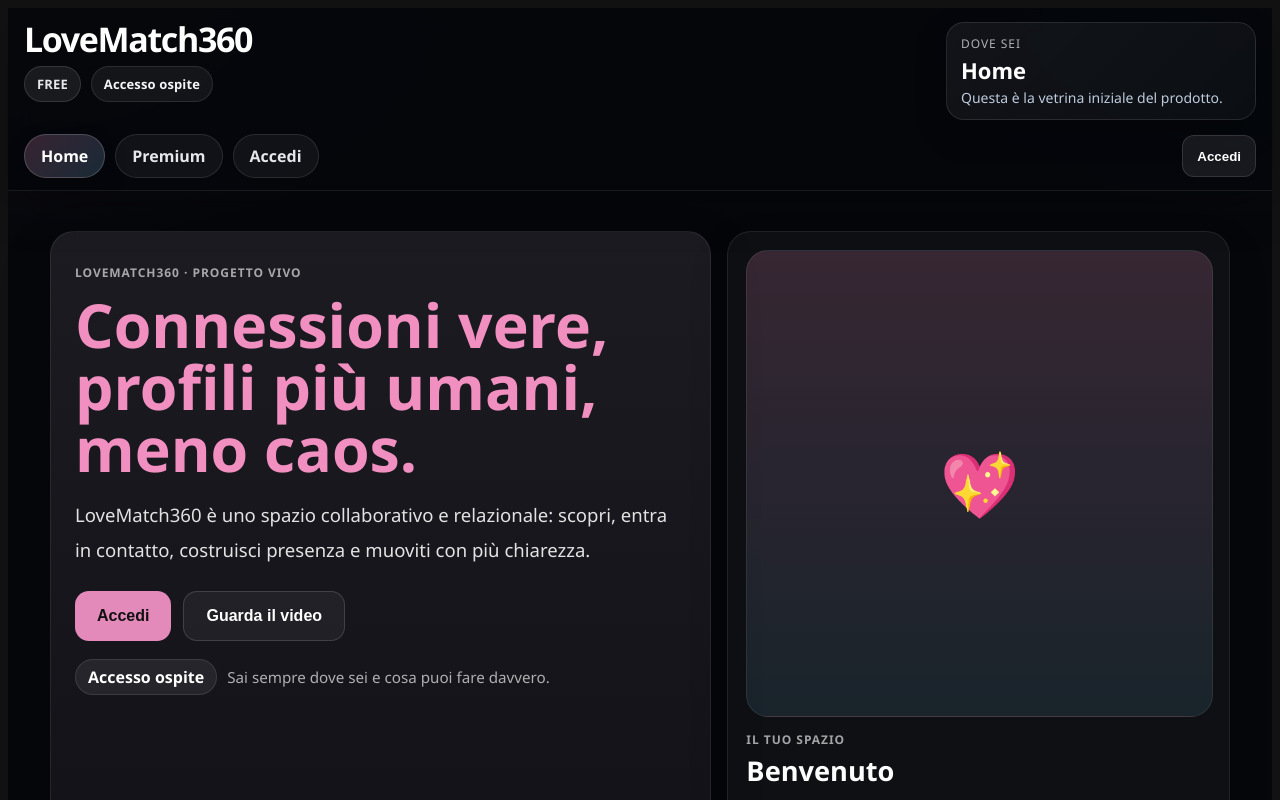
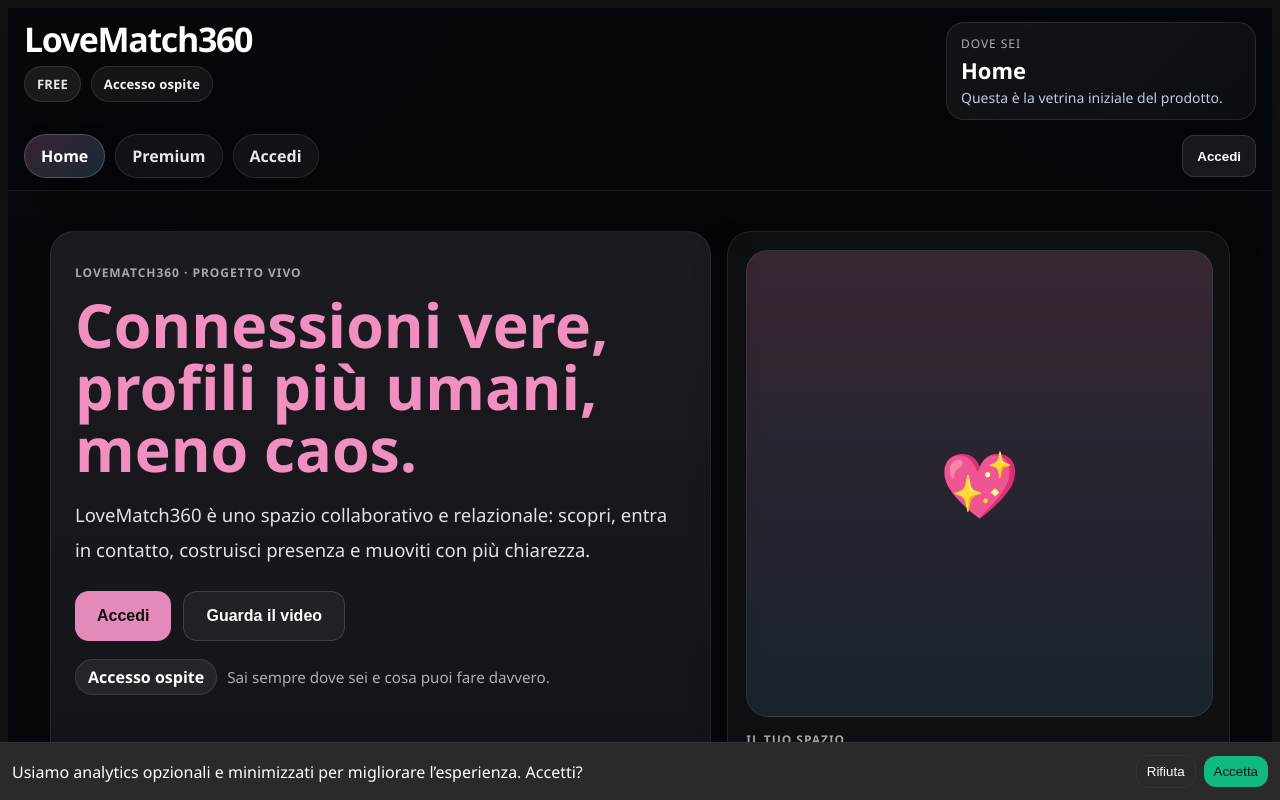
Before and after one commit to ciuval/lm360-admin-prod, a React (Vite) app: page /attiva-premium in a window 1280 px wide. Shown: the top 800 px of the page. Built offline with nearby package versions, Linux system fonts and the light colour scheme; no server answers.

Commit message:
Gate Vercel Analytics behind consent

```diff
--- a/src/components/CmpBanner.jsx
+++ b/src/components/CmpBanner.jsx
@@ -1,15 +1,91 @@
 import React, { useEffect, useState } from "react";
-export default function CmpBanner(){
-  const KEY="cmp.analytics";
-  const [show,setShow]=useState(false);
-  useEffect(()=>{ const v=localStorage.getItem(KEY); if(v===null) setShow(true); },[]);
-  if(!show) return null;
+
+const KEY = "cmp.analytics";
+const CONSENT_EVENT = "lm360:analytics-consent";
+
+function saveAnalyticsConsent(value) {
+  try {
+    localStorage.setItem(KEY, value);
+    window.dispatchEvent(
+      new CustomEvent(CONSENT_EVENT, {
+        detail: { value },
+      })
+    );
+  } catch {
+    // No logging: consent handling must not leak browser/session details.
+  }
+}
+
+export default function CmpBanner() {
+  const [show, setShow] = useState(false);
+
+  useEffect(() => {
+    try {
+      const value = localStorage.getItem(KEY);
+
+      if (value === null) {
+        setShow(true);
+      }
+    } catch {
+      setShow(false);
+    }
+  }, []);
+
+  if (!show) return null;
+
   return (
-    <div role="dialog" aria-live="polite"
-      style={{position:"fixed",inset:"auto 0 0 0",background:"var(--elev)",borderTop:"var(--border)",padding:"12px",display:"flex",gap:8,alignItems:"center",zIndex:100}}>
-      <div style={{flex:1}}>Usiamo analytics anonimi per migliorare l’esperienza. Accetti?</div>
-      <button onClick={()=>{localStorage.setItem(KEY,"false");setShow(false);}} style={{background:"transparent",color:"var(--txt)",border:"var(--border)",borderRadius:"var(--radius)",padding:"8px 10px"}}>Rifiuta</button>
-      <button onClick={()=>{localStorage.setItem(KEY,"true");setShow(false);}} style={{background:"var(--ok)",color:"#121212",border:"none",borderRadius:"var(--radius)",padding:"8px 10px"}}>Accetta</button>
+    <div
+      role="dialog"
+      aria-live="polite"
+      aria-label="Preferenze analytics"
+      style={{
+        position: "fixed",
+        inset: "auto 0 0 0",
+        background: "var(--elev)",
+        borderTop: "var(--border)",
+        padding: "12px",
+        display: "flex",
+        gap: 8,
+        alignItems: "center",
+        zIndex: 100,
+      }}
+    >
+      <div style={{ flex: 1 }}>
+        Usiamo analytics opzionali e minimizzati per migliorare l’esperienza.
+        Accetti?
+      </div>
+
+      <button
+        onClick={() => {
+          saveAnalyticsConsent("false");
+          setShow(false);
+        }}
+        style={{
+          background: "transparent",
+          color: "var(--txt)",
+          border: "var(--border)",
+          borderRadius: "var(--radius)",
+          padding: "8px 10px",
+        }}
+      >
+        Rifiuta
+      </button>
+
+      <button
+        onClick={() => {
+          saveAnalyticsConsent("true");
+          setShow(false);
+        }}
+        style={{
+          background: "var(--ok)",
+          color: "#121212",
+          border: "none",
+          borderRadius: "var(--radius)",
+          padding: "8px 10px",
+        }}
+      >
+        Accetta
+      </button>
     </div>
   );
 }
--- a/src/main.jsx
+++ b/src/main.jsx
@@ -1,18 +1,55 @@
 import "./styles/tokens.css";
-import React from "react";
+import React, { useEffect, useState } from "react";
 import ReactDOM from "react-dom/client";
 import { HashRouter } from "react-router-dom";
 import { Analytics } from "@vercel/analytics/react";
 import { Toaster } from "react-hot-toast";
 import App from "./App.jsx";
 import ErrorBoundary from "./components/ErrorBoundary";
+import CmpBanner from "./components/CmpBanner.jsx";
+
+const ANALYTICS_CONSENT_KEY = "cmp.analytics";
+const ANALYTICS_CONSENT_EVENT = "lm360:analytics-consent";
+
+function readAnalyticsConsent() {
+  try {
+    return localStorage.getItem(ANALYTICS_CONSENT_KEY) === "true";
+  } catch {
+    return false;
+  }
+}
+
+function ConsentAwareAnalytics() {
+  const [enabled, setEnabled] = useState(readAnalyticsConsent);
+
+  useEffect(() => {
+    const syncConsent = () => {
+      setEnabled(readAnalyticsConsent());
+    };
+
+    window.addEventListener(ANALYTICS_CONSENT_EVENT, syncConsent);
+    window.addEventListener("storage", syncConsent);
+
+    syncConsent();
+
+    return () => {
+      window.removeEventListener(ANALYTICS_CONSENT_EVENT, syncConsent);
+      window.removeEventListener("storage", syncConsent);
+    };
+  }, []);
+
+  if (!enabled) return null;
+
+  return <Analytics />;
+}
 
 ReactDOM.createRoot(document.getElementById("root")).render(
   <React.StrictMode>
     <ErrorBoundary>
       <HashRouter>
         <App />
-        <Analytics />
+        <CmpBanner />
+        <ConsentAwareAnalytics />
         <Toaster
           position="top-center"
           toastOptions={{
```
